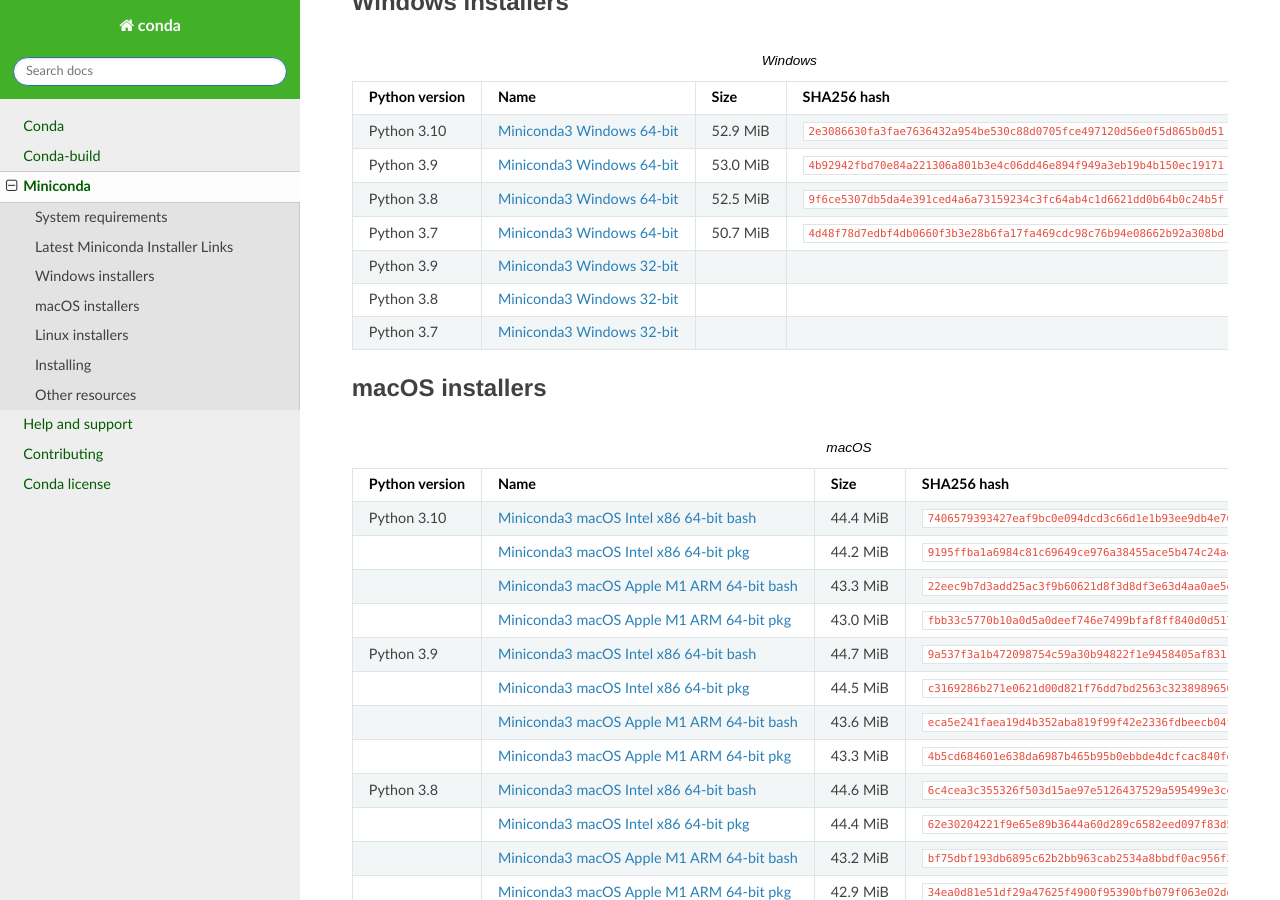
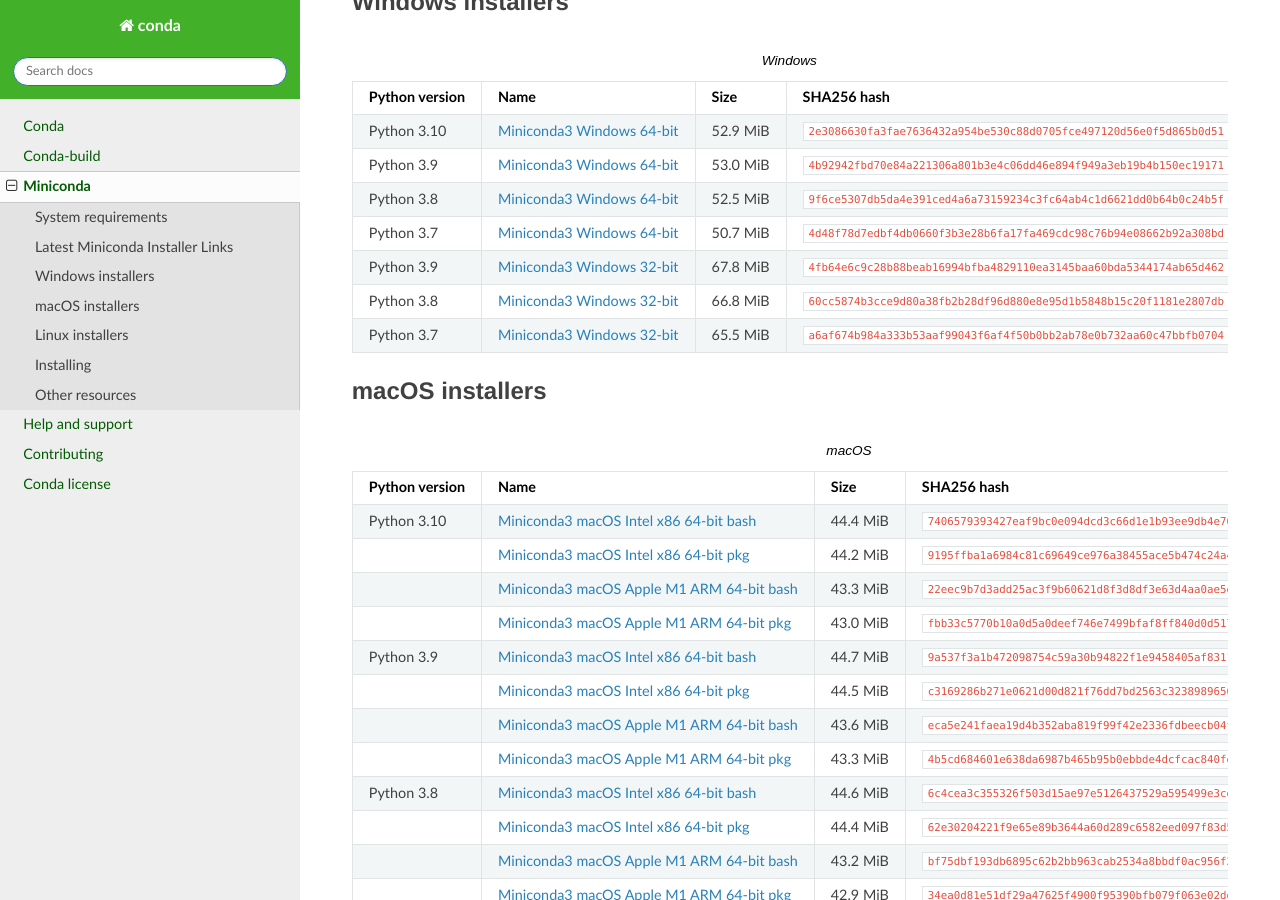
Before and after one commit to conda/conda-docs, a Sphinx documentation site: the page built from docs/source/miniconda.rst, in a window 1280 px wide and 900 px high, scrolled down 1216 px. Built offline with Sphinx 7.4.7 and the Read the Docs theme 2.0.0, drawn with Linux system fonts in a browser that asks for light colours.

Commit message:
Restore lines for win-32 late

`````diff
--- a/docs/source/miniconda.rst
+++ b/docs/source/miniconda.rst
@@ -58,9 +58,9 @@
    Python 3.9,`Miniconda3 Windows 64-bit <https://repo.anaconda.com/miniconda/Miniconda3-py39_22.11.1-1-Windows-x86_64.exe>`_,53.0 MiB,``4b92942fbd70e84a221306a801b3e4c06dd46e894f949a3eb19b4b150ec19171``
    Python 3.8,`Miniconda3 Windows 64-bit <https://repo.anaconda.com/miniconda/Miniconda3-py38_22.11.1-1-Windows-x86_64.exe>`_,52.5 MiB,``9f6ce5307db5da4e391ced4a6a73159234c3fc64ab4c1d6621dd0b64b0c24b5f``
    Python 3.7,`Miniconda3 Windows 64-bit <https://repo.anaconda.com/miniconda/Miniconda3-py37_22.11.1-1-Windows-x86_64.exe>`_,50.7 MiB,``4d48f78d7edbf4db0660f3b3e28b6fa17fa469cdc98c76b94e08662b92a308bd``
-   Python 3.9,`Miniconda3 Windows 32-bit <https://repo.anaconda.com/miniconda/Miniconda3-py39_22.11.1-1-Windows-x86.exe>`_,,````
-   Python 3.8,`Miniconda3 Windows 32-bit <https://repo.anaconda.com/miniconda/Miniconda3-py38_22.11.1-1-Windows-x86.exe>`_,,````
-   Python 3.7,`Miniconda3 Windows 32-bit <https://repo.anaconda.com/miniconda/Miniconda3-py37_22.11.1-1-Windows-x86.exe>`_,,````
+   Python 3.9,`Miniconda3 Windows 32-bit <https://repo.anaconda.com/miniconda/Miniconda3-py39_4.12.0-Windows-x86.exe>`_,67.8 MiB,``4fb64e6c9c28b88beab16994bfba4829110ea3145baa60bda5344174ab65d462``
+   Python 3.8,`Miniconda3 Windows 32-bit <https://repo.anaconda.com/miniconda/Miniconda3-py38_4.12.0-Windows-x86.exe>`_,66.8 MiB,``60cc5874b3cce9d80a38fb2b28df96d880e8e95d1b5848b15c20f1181e2807db``
+   Python 3.7,`Miniconda3 Windows 32-bit <https://repo.anaconda.com/miniconda/Miniconda3-py37_4.12.0-Windows-x86.exe>`_,65.5 MiB,``a6af674b984a333b53aaf99043f6af4f50b0bb2ab78e0b732aa60c47bbfb0704``
 
 
 macOS installers
`````
